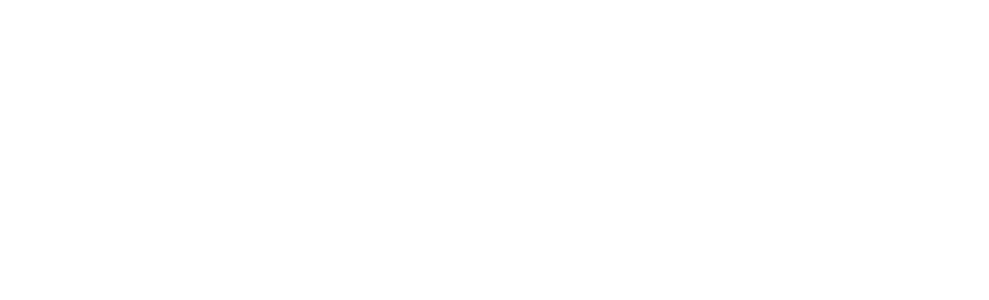
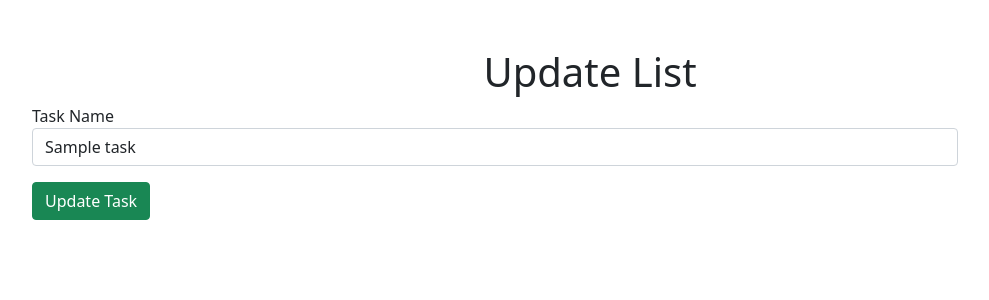
Before and after one commit to ElzaanVan/CRUD_php-mySQL, a PHP site: page /update.php?id=1 in a window 1280 px wide. Before the commit the part shown is empty. Shown: the top 300 px of the page, without its empty margins (50-1039 px from the left). Run offline with PHP 8.4, Linux system fonts and the light colour scheme; tables that the repository leaves empty or names only in its code hold one stand-in row (values such as "Sample post").

Commit message:
Update
Update implemented

```diff
--- a/index.php
+++ b/index.php
@@ -40,7 +40,7 @@ $connect = mysqli_connect('localhost', 'root', '', 'tasklist');
                             echo '<tr>';
                             echo "<td>{$id}</td>";
                             echo "<td class='col-md-10'>{$task_name}</td>";
-                            echo "<td><a href='update.php' class='btn btn-primary btn-sm'>Update</a></td>";
+                            echo "<td><a href='update.php?id={$id}' class='btn btn-primary btn-sm'>Update</a></td>";
                             echo "<td><a href='delete.php?id={$id}' class='btn btn-danger btn-sm'>Delete</a></td>";
                             echo '</tr>';
                         }
--- a/update.php
+++ b/update.php
@@ -0,0 +1,73 @@
+<!DOCTYPE html>
+<?php include "db.php";
+$connect = mysqli_connect('localhost', 'root', '', 'tasklist');
+?>
+
+<html>
+
+<head>
+    <link href="https://cdn.jsdelivr.net/npm/bootstrap@5.0.2/dist/css/bootstrap.min.css" rel="stylesheet" integrity="sha384-EVSTQN3/azprG1Anm3QDgpJLIm9Nao0Yz1ztcQTwFspd3yD65VohhpuuCOmLASjC" crossorigin="anonymous">
+    <title>Todo List</title>
+</head>
+
+<body>
+    <div class="container py-5">
+        <div class="row">
+            <center>
+                <h1>Update List</h1>
+            </center>
+            <div class="col-md-10 col-md-offset-1">
+                <form method="post">
+                    <?php
+                    if (isset($_GET['id'])) {
+                        $id = $_GET['id'];
+
+                        $query = "SELECT * FROM task WHERE id = {$id}";
+                        $update_query = mysqli_query($connect, $query);
+
+                        while ($row = mysqli_fetch_assoc($update_query)) {
+                            $id = $row['id'];
+                            $task_name = $row['task_name'];
+                    ?>
+                            <div class="form-group">
+                                <label for="task">Task Name</label>
+                                <input type="text" value="<?php echo $task_name; ?>" name="task" id="task" class="form-control" required>
+                                <input type="submit" value="Update Task" name="send" id="send" class="btn btn-success btn-small mt-3">
+                            </div>
+
+                    <?php };
+                    }
+
+                    ?>
+                    <?php //UPDATE QUERY
+                    if (isset($_POST['send'])) {
+                        $task = $_POST['task'];
+
+                        $query = "UPDATE task SET task_name ='{$task}' WHERE id = '$id'";
+                        $update_query = mysqli_query($connect, $query);
+
+                        if (!$update_query) {
+                            die("QUERY FAILED" . mysqli_error($connect));
+                        }
+                        header("location: index.php");
+                    }
+                    ?>
+
+
+
+
+                </form>
+            </div>
+
+        </div>
+    </div>
+
+
+
+
+
+
+    <script src="https://cdn.jsdelivr.net/npm/bootstrap@5.0.2/dist/js/bootstrap.bundle.min.js" integrity="sha384-MrcW6ZMFYlzcLA8Nl+NtUVF0sA7MsXsP1UyJoMp4YLEuNSfAP+JcXn/tWtIaxVXM" crossorigin="anonymous"></script>
+</body>
+
+</html>
```
